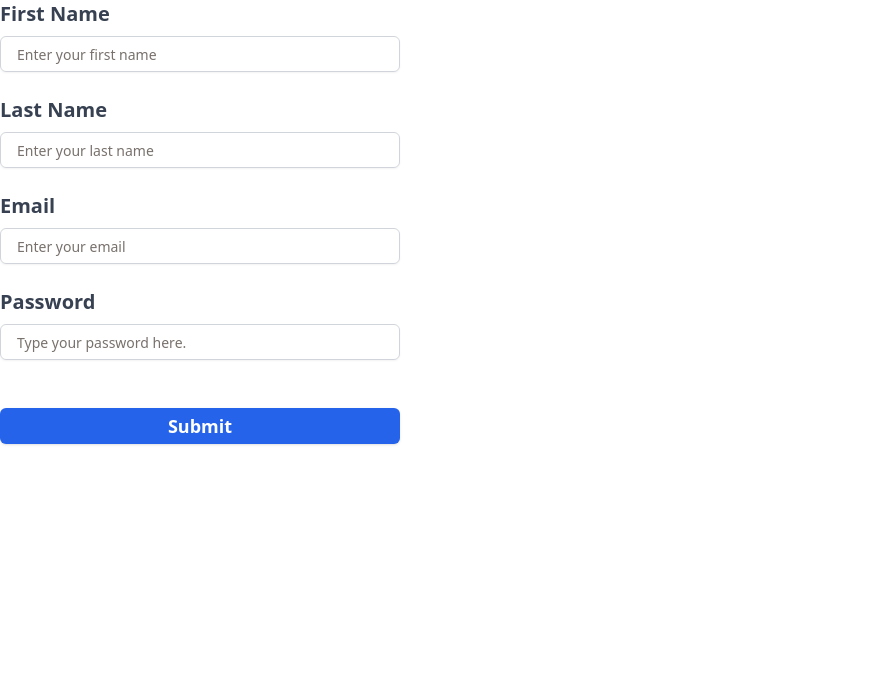
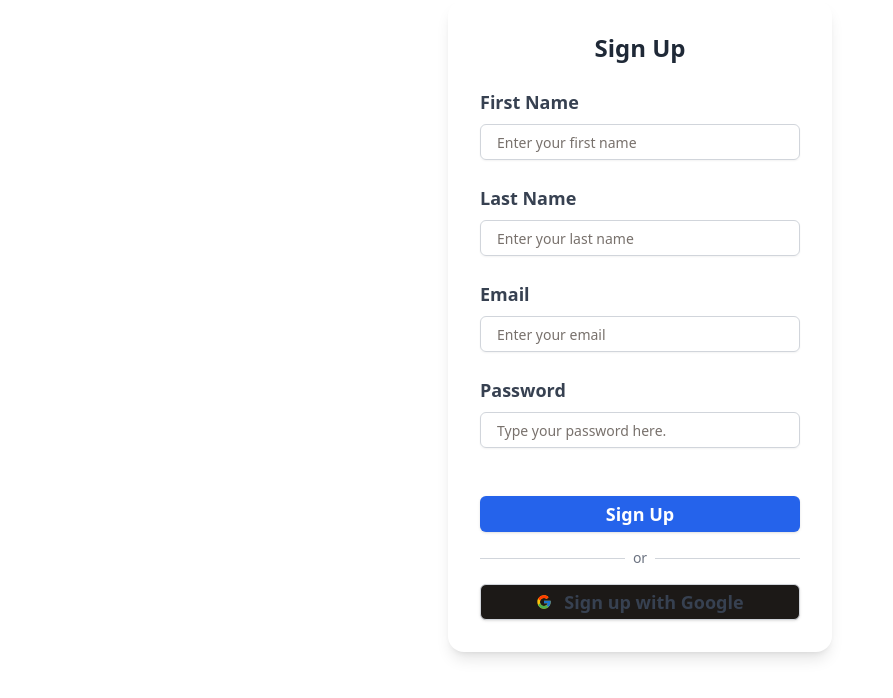
Before and after one commit to Rabi14378/RTC, a React (Vite) app in the folder Client/: page /signup in a window 1280 px wide. Shown: the top 698 px of the page, without its empty margins (0-893 px from the left). Built offline with nearby package versions, Linux system fonts and the light colour scheme.

Commit message:
updated css of signin and signup

```diff
--- a/Client/package.json
+++ b/Client/package.json
@@ -17,6 +17,7 @@
     "lucide-react": "^0.475.0",
     "react": "^18.3.1",
     "react-dom": "^18.3.1",
+    "react-icons": "^5.4.0",
     "react-router-dom": "^7.1.5",
     "tailwind-merge": "^3.0.1",
     "tailwindcss-animate": "^1.0.7"
--- a/Client/src/Pages/signIn.jsx
+++ b/Client/src/Pages/signIn.jsx
@@ -2,6 +2,7 @@ import { Button } from "@/components/ui/button";
 import { Input } from "@/components/ui/input";
 import useInput from "@/Hooks/useInput";
 import { Label } from "@radix-ui/react-label";
+import { FcGoogle } from "react-icons/fc";
 
 export default function SignIn() {
   const {
@@ -35,15 +36,18 @@ export default function SignIn() {
     resetEmail("");
     resetPassword("");
   };
-
+  const googleSignInHandler = () => {
+    console.log("sign in with google");
+  };
   return (
     <form
       onSubmit={submitHandler}
-      className="w-full lg:w-[400px] flex flex-col gap-6">
+      className="w-full max-w-sm mx-auto bg-white shadow-lg rounded-2xl p-8 flex flex-col gap-6">
+      <h2 className="text-2xl font-bold text-center text-gray-800">Sign In</h2>
       <div className="flex flex-col">
         <Label
           htmlFor="email"
-          className="text-gray-700 text-lg lg:text-xl font-semibold mb-2">
+          className="text-gray-700 text-lg font-semibold mb-2">
           Email
         </Label>
         <Input
@@ -53,30 +57,33 @@ export default function SignIn() {
           onChange={emailChangeHandler}
           onBlur={emailBlurHandler}
           value={enteredEmail}
-          className={`w-full px-4 py-3 border ronded-md text-gray-800 focus:outline-none focus:ring-2 ${
+          className={`w-full px-4 py-3 border rounded-md text-gray-800 focus:outline-none focus:ring-2 transition-all duration-300
+            ${
               emailHasError
                 ? "border-red-500 focus:ring-red-500"
                 : "border-gray-300 focus:ring-blue-500"
             }`}
         />
         {emailHasError && (
-          <p className="text-red-500 text-sm mt-2">Please enter a valid name</p>
+          <p className="text-red-500 text-sm mt-2">
+            Please enter a valid email
+          </p>
         )}
       </div>
       <div className="flex flex-col">
         <Label
           htmlFor="password"
-          className="text-gray-700 text-lg lg:text-xl font-semibold mb-2">
+          className="text-gray-700 text-lg font-semibold mb-2">
           Password
         </Label>
         <Input
-          type="text"
+          type="password"
           id="password"
           placeholder="Enter your password"
           onChange={passwordChangeHandler}
           onBlur={passwordBlurHandler}
           value={enteredPassword}
-          className={`w-full px-4 py-3 border rounded-md text-gray-800 focus:outline-none focus:ring-2
+          className={`w-full px-4 py-3 border rounded-md text-gray-800 focus:outline-none focus:ring-2 transition-all duration-300
             ${
               passwordHasError
                 ? "border-red-500 focus:ring-red-500"
@@ -89,9 +96,19 @@ export default function SignIn() {
           </p>
         )}
       </div>
-      <div className="mt-6 flex justify-center">
-        <Button className="w=full py-3 bg-blue-600 text-white font-semibold text-lg rounded-md hover:bg-blue-700 focus:outline-none focus:ring-2 focus:ring-blue-500 focus:ring-opacity-50">
-          Submit
+      <div className="mt-6 flex flex-col gap-4">
+        <Button className="w-full py-3 bg-blue-600 text-white font-semibold text-lg rounded-md hover:bg-blue-700 focus:outline-none focus:ring-2 focus:ring-blue-500 focus:ring-opacity-50">
+          Sign In
+        </Button>
+        <div className="flex items-center gap-2">
+          <div className="flex-1 border-t border-gray-300"></div>
+          <span className="text-gray-500 text-sm">or</span>
+          <div className="flex-1 border-t border-gray-300"></div>
+        </div>
+        <Button
+          onClick={googleSignInHandler}
+          className="w-full py-3 flex items-center justify-center gap-3 border border-gray-300 text-gray-700 font-semibold text-lg rounded-md hover:bg-gray-100 focus:outline-none focus:ring-2 focus:ring-gray-300 focus:ring-opacity-50">
+          <FcGoogle size={24} /> Sign in with Google
         </Button>
       </div>
     </form>
--- a/Client/src/Pages/signUp.jsx
+++ b/Client/src/Pages/signUp.jsx
@@ -2,6 +2,7 @@ import { Button } from "@/components/ui/button";
 import { Label } from "@/components/ui/label";
 import useInput from "@/Hooks/useInput";
 import { Input } from "@/components/ui/input";
+import { FcGoogle } from "react-icons/fc";
 
 export default function SignUp() {
   const {
@@ -60,14 +61,19 @@ export default function SignUp() {
     emailReset();
     passwordReset();
   };
+
+  const googleSignInHandler = () => {
+    console.log("sign in with google");
+  };
   return (
     <form
       onSubmit={submitHandler}
-      className="w-full lg:w-[400px] flex flex-col gap-6">
+      className="w-full max-w-sm mx-auto bg-white shadow-lg rounded-2xl p-8 flex flex-col gap-6">
+      <h2 className="text-2xl font-bold text-center text-gray-800">Sign Up</h2>
       <div className="flex flex-col">
         <Label
           htmlFor="firstName"
-          className="text-gray-700 text-lg lg:text-xl font-semibold mb-2">
+          className="text-gray-700 text-lg font-semibold mb-2">
           First Name
         </Label>
         <Input
@@ -77,7 +83,8 @@ export default function SignUp() {
           onChange={firstNameChangeHandler}
           onBlur={firstNameBlurHandler}
           value={enteredFirstName}
-          className={`w-full px-4 py-3 border rounded-md text-gray-800 focus:outline-none focus:ring-2 ${
+          className={`w-full px-4 py-3 border rounded-md text-gray-800 focus:outline-none focus:ring-2 transition-all duration-300
+            ${
               firstNameHasError
                 ? "border-red-500 focus:ring-red-500"
                 : "border-gray-300 focus:ring-blue-500"
@@ -92,7 +99,7 @@ export default function SignUp() {
       <div className="flex flex-col">
         <Label
           htmlFor="lastName"
-          className="text-gray-700 text-lg lg:text-xl font-semibold mb-2">
+          className="text-gray-700 text-lg font-semibold mb-2">
           Last Name
         </Label>
         <Input
@@ -102,7 +109,8 @@ export default function SignUp() {
           onChange={lastNameChangeHandler}
           onBlur={lastNameBlurHandler}
           value={enteredLastName}
-          className={`w-full px-4 py-3 border rounded-md text-gray-800 focus:outline-none focus:ring-2 ${
+          className={`w-full px-4 py-3 border rounded-md text-gray-800 focus:outline-none focus:ring-2 transition-all duration-300
+            ${
               lastNameHasError
                 ? "border-red-500 focus:ring-red-500"
                 : "border-gray-300 focus:ring-blue-500"
@@ -114,11 +122,10 @@ export default function SignUp() {
           </p>
         )}
       </div>
-
       <div className="flex flex-col">
         <Label
           htmlFor="email"
-          className="text-gray-700 text-lg lg:text-xl font-semibold mb-2">
+          className="text-gray-700 text-lg font-semibold mb-2">
           Email
         </Label>
         <Input
@@ -128,7 +135,8 @@ export default function SignUp() {
           onChange={emailChangeHandler}
           onBlur={emailBlurHandler}
           value={enteredEmail}
-          className={`w-full px-4 py-3 border rounded-md text-gray-800 focus:outline-none focus:ring-2 ${
+          className={`w-full px-4 py-3 border rounded-md text-gray-800 focus:outline-none focus:ring-2 transition-all duration-300
+            ${
               emailHasError
                 ? "border-red-500 focus:ring-red-500"
                 : "border-gray-300 focus:ring-blue-500"
@@ -140,33 +148,45 @@ export default function SignUp() {
           </p>
         )}
       </div>
-
       <div className="flex flex-col">
         <Label
           htmlFor="password"
-          className="text-gray-700 text-lg lg:text-xl font-semibold mb-2">
+          className="text-gray-700 text-lg font-semibold mb-2">
           Password
         </Label>
         <Input
+          type="password"
+          id="password"
           placeholder="Type your password here."
-          id="password"
           onChange={passwordChangeHandler}
           onBlur={passwordBlurHandler}
           value={enteredPassword}
-          className={`w-full px-4 py-3 border rounded-md text-gray-800 focus:outline-none focus:ring-2 ${
+          className={`w-full px-4 py-3 border rounded-md text-gray-800 focus:outline-none focus:ring-2 transition-all duration-300
+            ${
               passwordHasError
                 ? "border-red-500 focus:ring-red-500"
                 : "border-gray-300 focus:ring-blue-500"
             }`}
         />
         {passwordHasError && (
-          <p className="text-red-500 text-sm mt-2">Please enter a message.</p>
+          <p className="text-red-500 text-sm mt-2">
+            Please enter a valid password.
+          </p>
         )}
       </div>
-
-      <div className="mt-6 flex justify-center">
+      <div className="mt-6 flex flex-col gap-4">
         <Button className="w-full py-3 bg-blue-600 text-white font-semibold text-lg rounded-md hover:bg-blue-700 focus:outline-none focus:ring-2 focus:ring-blue-500 focus:ring-opacity-50">
-          Submit
+          Sign Up
+        </Button>
+        <div className="flex items-center gap-2">
+          <div className="flex-1 border-t border-gray-300"></div>
+          <span className="text-gray-500 text-sm">or</span>
+          <div className="flex-1 border-t border-gray-300"></div>
+        </div>
+        <Button
+          onClick={googleSignInHandler}
+          className="w-full py-3 flex items-center justify-center gap-3 border border-gray-300 text-gray-700 font-semibold text-lg rounded-md hover:bg-gray-100 focus:outline-none focus:ring-2 focus:ring-gray-300 focus:ring-opacity-50">
+          <FcGoogle size={24} /> Sign up with Google
         </Button>
       </div>
     </form>
```
Also changed, not shown: 1 other file (tests, documents, lock files or other folders). Lines whose indentation alone changed are shown as unchanged.
